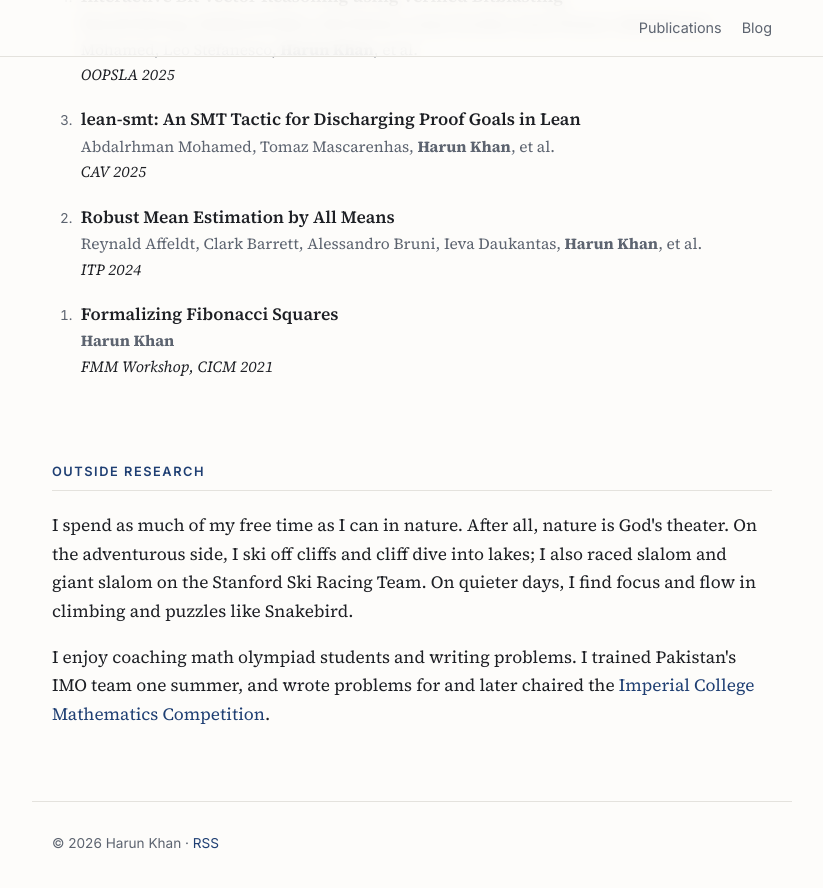
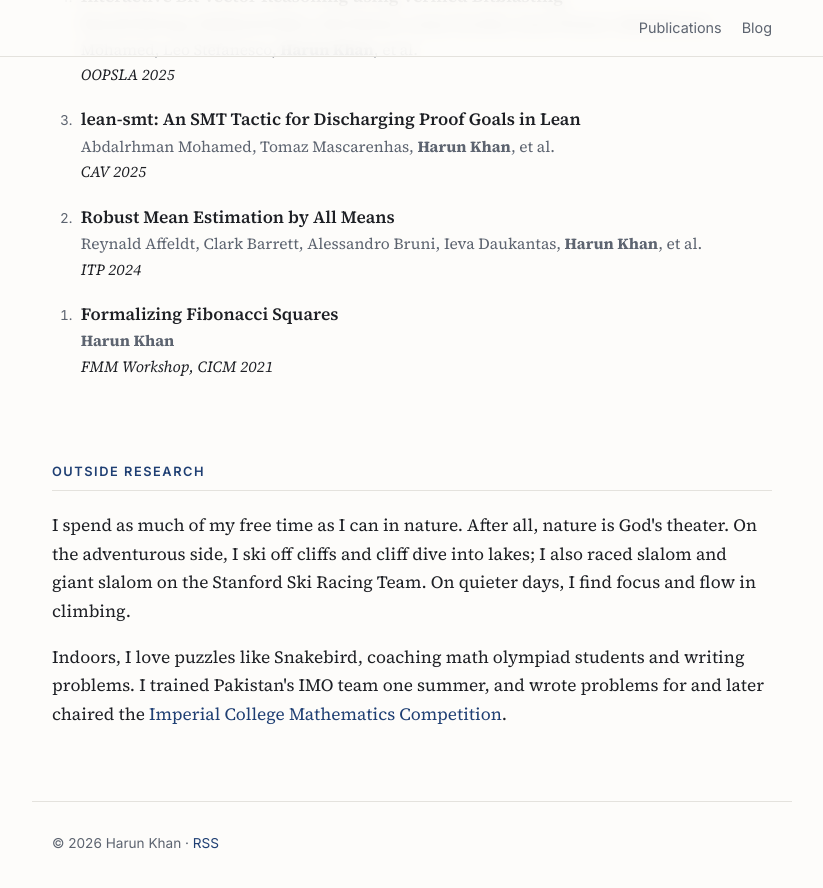
Before and after one commit to harunk-dev/website, a Jekyll site: the page built from index.html, in a window 1280 px wide and 900 px high, scrolled down 1166 px. Shown: the top 888 px of the window, without its empty margins (228-1051 px from the left). Built offline with Jekyll 4.4.1, drawn with Linux system fonts in a browser that asks for light colours.

Commit message:
Move puzzles to the indoor paragraph
Co-Authored-By: Claude Opus 5.5 <noreply@anthropic.com>
Claude-Session: https://claude.ai/code/session_01734RpCjVag34boEXhMytMG

```diff
--- a/index.html
+++ b/index.html
@@ -79,8 +79,8 @@ layout: default
       <h2>Outside Research</h2>
       <p>I spend as much of my free time as I can in nature. After all, nature is God's theater. On the adventurous side,
         I ski off cliffs and cliff dive into lakes; I also raced slalom and giant slalom on the Stanford Ski Racing Team.
-        On quieter days, I find focus and flow in climbing and puzzles like Snakebird.</p>
-      <p>I enjoy coaching math olympiad students and writing problems. I trained Pakistan's IMO team one summer, and wrote problems
+        On quieter days, I find focus and flow in climbing.</p>
+      <p>Indoors, I love puzzles like Snakebird, coaching math olympiad students and writing problems. I trained Pakistan's IMO team one summer, and wrote problems
         for and later chaired the <a href="https://icmathscomp.org/">Imperial College Mathematics Competition</a>.</p>
     </section>
   </main>
```
